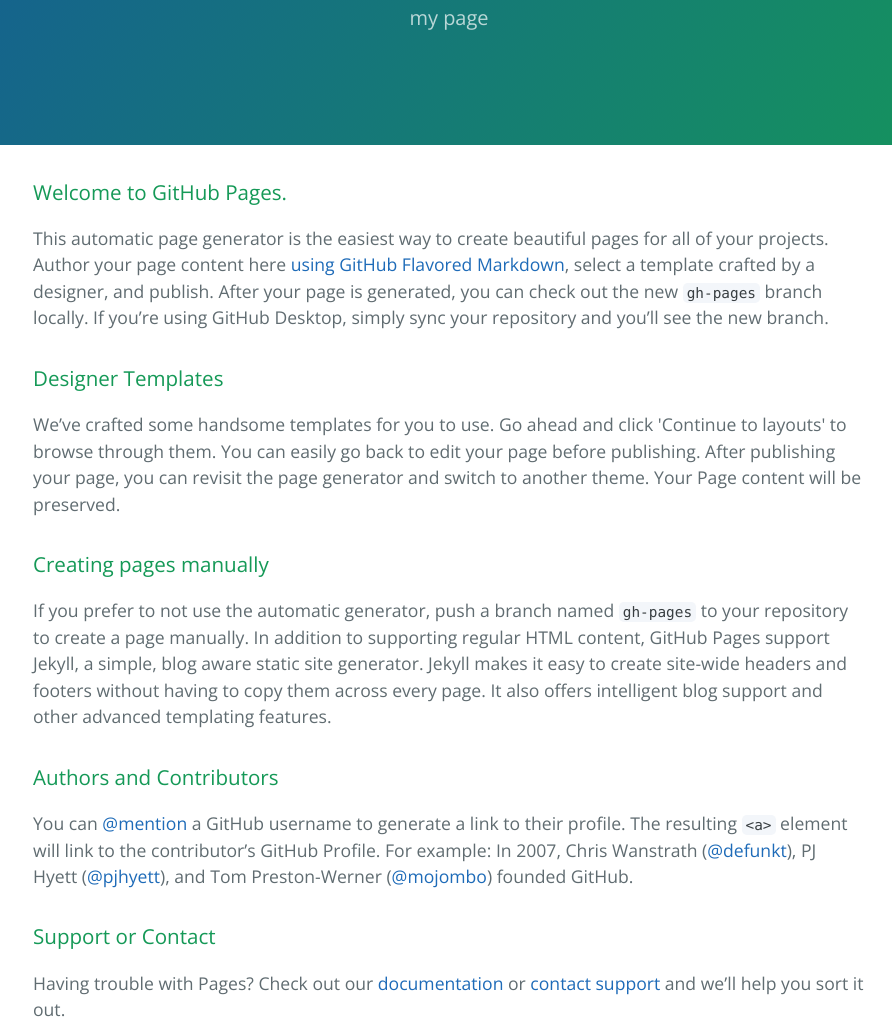
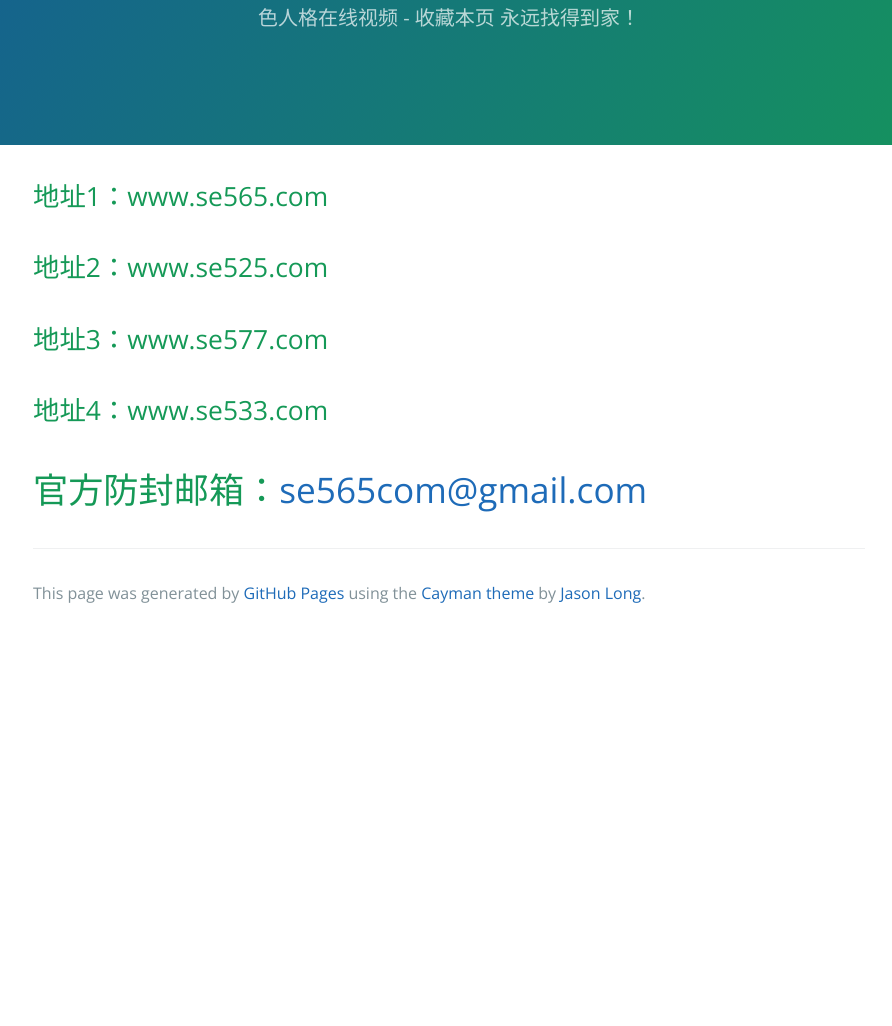
Before and after one commit to se565/se565.github.com, a plain HTML site: page index.html in a window 1280 px wide. Shown: the part 172-1198 px from the top of the page, without its empty margins (191-1083 px from the left). After the commit the page ends 809 px from the top, so only its background shows below. Drawn offline with nearby package versions, Linux system fonts and the light colour scheme.

Commit message:
Replace master branch with page content via GitHub

```diff
--- a/index.html
+++ b/index.html
@@ -12,34 +12,25 @@
   <body>
     <section class="page-header">
       <h1 class="project-name">Se565.GitHub.com</h1>
-      <h2 class="project-tagline">my page</h2>
+      <h2 class="project-tagline">色人格在线视频 - 收藏本页 永远找得到家！</h2>
     </section>
 
     <section class="main-content">
-      <h3>
-<a id="welcome-to-github-pages" class="anchor" href="#welcome-to-github-pages" aria-hidden="true"><span aria-hidden="true" class="octicon octicon-link"></span></a>Welcome to GitHub Pages.</h3>
+      <h2>
+<a id="地址1wwwse565com" class="anchor" href="#%E5%9C%B0%E5%9D%801wwwse565com" aria-hidden="true"><span aria-hidden="true" class="octicon octicon-link"></span></a>地址1：www.se565.com</h2>
 
-<p>This automatic page generator is the easiest way to create beautiful pages for all of your projects. Author your page content here <a href="https://guides.github.com/features/mastering-markdown/">using GitHub Flavored Markdown</a>, select a template crafted by a designer, and publish. After your page is generated, you can check out the new <code>gh-pages</code> branch locally. If you’re using GitHub Desktop, simply sync your repository and you’ll see the new branch.</p>
+<h2>
+<a id="地址2wwwse525com" class="anchor" href="#%E5%9C%B0%E5%9D%802wwwse525com" aria-hidden="true"><span aria-hidden="true" class="octicon octicon-link"></span></a>地址2：www.se525.com</h2>
 
-<h3>
-<a id="designer-templates" class="anchor" href="#designer-templates" aria-hidden="true"><span aria-hidden="true" class="octicon octicon-link"></span></a>Designer Templates</h3>
+<h2>
+<a id="地址3wwwse577com" class="anchor" href="#%E5%9C%B0%E5%9D%803wwwse577com" aria-hidden="true"><span aria-hidden="true" class="octicon octicon-link"></span></a>地址3：www.se577.com</h2>
 
-<p>We’ve crafted some handsome templates for you to use. Go ahead and click 'Continue to layouts' to browse through them. You can easily go back to edit your page before publishing. After publishing your page, you can revisit the page generator and switch to another theme. Your Page content will be preserved.</p>
+<h2>
+<a id="地址4wwwse533com" class="anchor" href="#%E5%9C%B0%E5%9D%804wwwse533com" aria-hidden="true"><span aria-hidden="true" class="octicon octicon-link"></span></a>地址4：www.se533.com</h2>
 
-<h3>
-<a id="creating-pages-manually" class="anchor" href="#creating-pages-manually" aria-hidden="true"><span aria-hidden="true" class="octicon octicon-link"></span></a>Creating pages manually</h3>
-
-<p>If you prefer to not use the automatic generator, push a branch named <code>gh-pages</code> to your repository to create a page manually. In addition to supporting regular HTML content, GitHub Pages support Jekyll, a simple, blog aware static site generator. Jekyll makes it easy to create site-wide headers and footers without having to copy them across every page. It also offers intelligent blog support and other advanced templating features.</p>
-
-<h3>
-<a id="authors-and-contributors" class="anchor" href="#authors-and-contributors" aria-hidden="true"><span aria-hidden="true" class="octicon octicon-link"></span></a>Authors and Contributors</h3>
-
-<p>You can <a href="https://help.github.com/articles/basic-writing-and-formatting-syntax/#mentioning-users-and-teams" class="user-mention">@mention</a> a GitHub username to generate a link to their profile. The resulting <code>&lt;a&gt;</code> element will link to the contributor’s GitHub Profile. For example: In 2007, Chris Wanstrath (<a href="https://github.com/defunkt" class="user-mention">@defunkt</a>), PJ Hyett (<a href="https://github.com/pjhyett" class="user-mention">@pjhyett</a>), and Tom Preston-Werner (<a href="https://github.com/mojombo" class="user-mention">@mojombo</a>) founded GitHub.</p>
-
-<h3>
-<a id="support-or-contact" class="anchor" href="#support-or-contact" aria-hidden="true"><span aria-hidden="true" class="octicon octicon-link"></span></a>Support or Contact</h3>
-
-<p>Having trouble with Pages? Check out our <a href="https://help.github.com/pages">documentation</a> or <a href="https://github.com/contact">contact support</a> and we’ll help you sort it out.</p>
+<h1>
+<a id="官方防封邮箱se565comgmailcom" class="anchor" href="#%E5%AE%98%E6%96%B9%E9%98%B2%E5%B0%81%E9%82%AE%E7%AE%B1se565comgmailcom" aria-hidden="true"><span aria-hidden="true" class="octicon octicon-link"></span></a>官方防封邮箱：<a href="mailto:se565com@gmail.com">se565com@gmail.com</a>
+</h1>
 
       <footer class="site-footer">
 
```
Also changed, not shown: params.json (+2 -2 lines).
